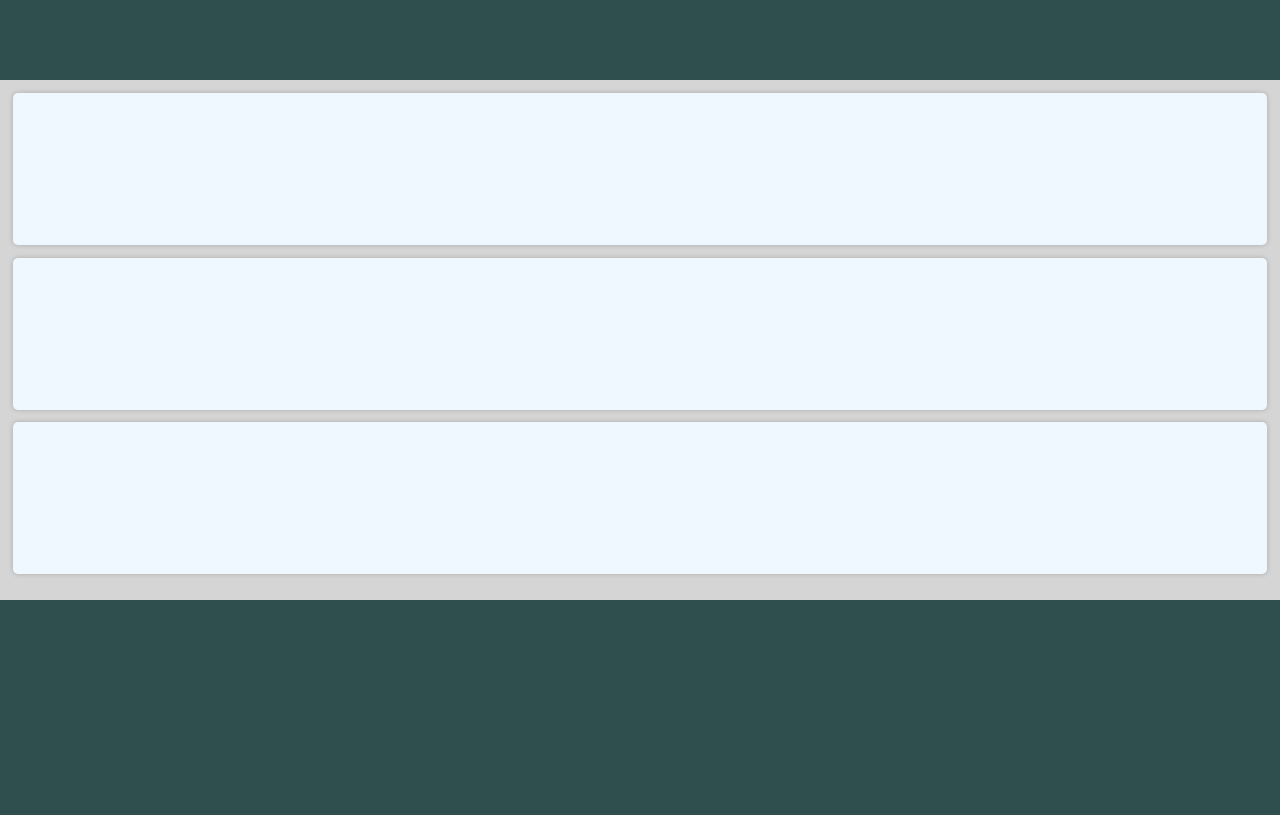
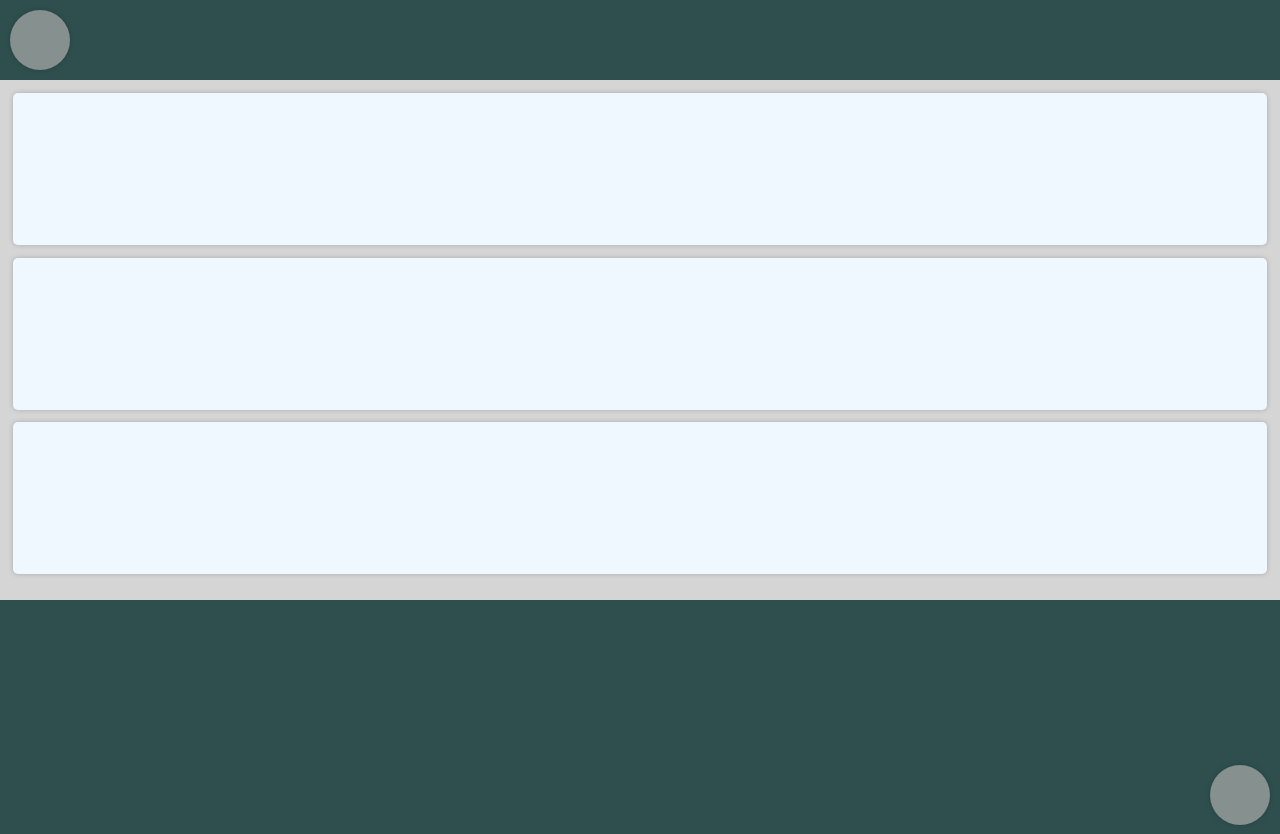
Before and after one commit to Djeg/formation-react, a React (Create React App) app: page / in a window 1280 px wide. Built offline with nearby package versions, Linux system fonts and the light colour scheme.

Commit message:
Ajout de la correction de l'exo 3

```diff
--- a/src/exos/design1/FooterBar.js
+++ b/src/exos/design1/FooterBar.js
@@ -1,6 +1,6 @@
 import React from 'react'
 import style from './FooterBar.module.css'
 
-export default function FooterBar() {
-  return <footer class={style.FooterBar}></footer>
+export default function FooterBar({ children }) {
+  return <footer class={style.FooterBar}>{children}</footer>
 }
--- a/src/exos/design1/FooterBar.module.css
+++ b/src/exos/design1/FooterBar.module.css
@@ -1,4 +1,8 @@
 .FooterBar {
   background-color: darkslategrey;
   min-height: 215px;
+  display: flex;
+  flex-direction: row-reverse;
+  align-items: flex-end;
+  padding: .6rem;
 }
--- a/src/exos/design1/HeaderBar.js
+++ b/src/exos/design1/HeaderBar.js
@@ -1,6 +1,6 @@
 import React from 'react'
 import style from './HeaderBar.module.css'
 
-export default function HeaderBar() {
-  return <header className={style.HeaderBar}></header>
+export default function HeaderBar({ children }) {
+  return <header className={style.HeaderBar}>{children}</header>
 }
--- a/src/exos/design1/HeaderBar.module.css
+++ b/src/exos/design1/HeaderBar.module.css
@@ -1,4 +1,7 @@
 .HeaderBar {
   min-height: 80px;
   background-color: darkslategrey;
+  display: flex;
+  align-items: center;
+  padding: 0 .6rem;
 }
--- a/src/exos/design3/App.js
+++ b/src/exos/design3/App.js
@@ -1,4 +1,9 @@
 import React from 'react'
+import HeaderBar from '../design1/HeaderBar'
+import Card from '../design2/Card'
+import Content from '../design1/Content'
+import FooterBar from '../design1/FooterBar'
+import Logo from './Logo'
 
 /**
  * Contient tout les composants (ainsi
@@ -6,4 +11,20 @@ import React from 'react'
  *
  * @ref https://www.figma.com/file/uqUjILdONGoXCEImw1iYqv/Untitled?node-id=0%3A1
  */
-export default function App() {}
+export default function App() {
+  return (
+    <>
+      <HeaderBar>
+        <Logo />
+      </HeaderBar>
+      <Content>
+        <Card></Card>
+        <Card></Card>
+        <Card></Card>
+      </Content>
+      <FooterBar>
+        <Logo />
+      </FooterBar>
+    </>
+  )
+}
--- /dev/null
+++ b/src/exos/design3/Logo.js
@@ -0,0 +1,6 @@
+import React from 'react'
+import style from './Logo.module.css'
+
+export default function Logo() {
+  return <div className={style.Logo}></div>
+}
--- /dev/null
+++ b/src/exos/design3/Logo.module.css
@@ -0,0 +1,7 @@
+.Logo {
+  width: 60px;
+  height: 60px;
+  background-color: rgb(134, 145, 143);
+  border-radius: 100%;
+  box-shadow: 0px 0px 5px rgba(0, 0, 0, .2);
+}
--- a/src/index.js
+++ b/src/index.js
@@ -1,6 +1,6 @@
 import React from 'react'
 import { render } from 'react-dom'
-import App from './exos/design2/App'
+import App from './exos/design3/App'
 import './index.css'
 
 render(<App />, document.querySelector('#root'))
```
